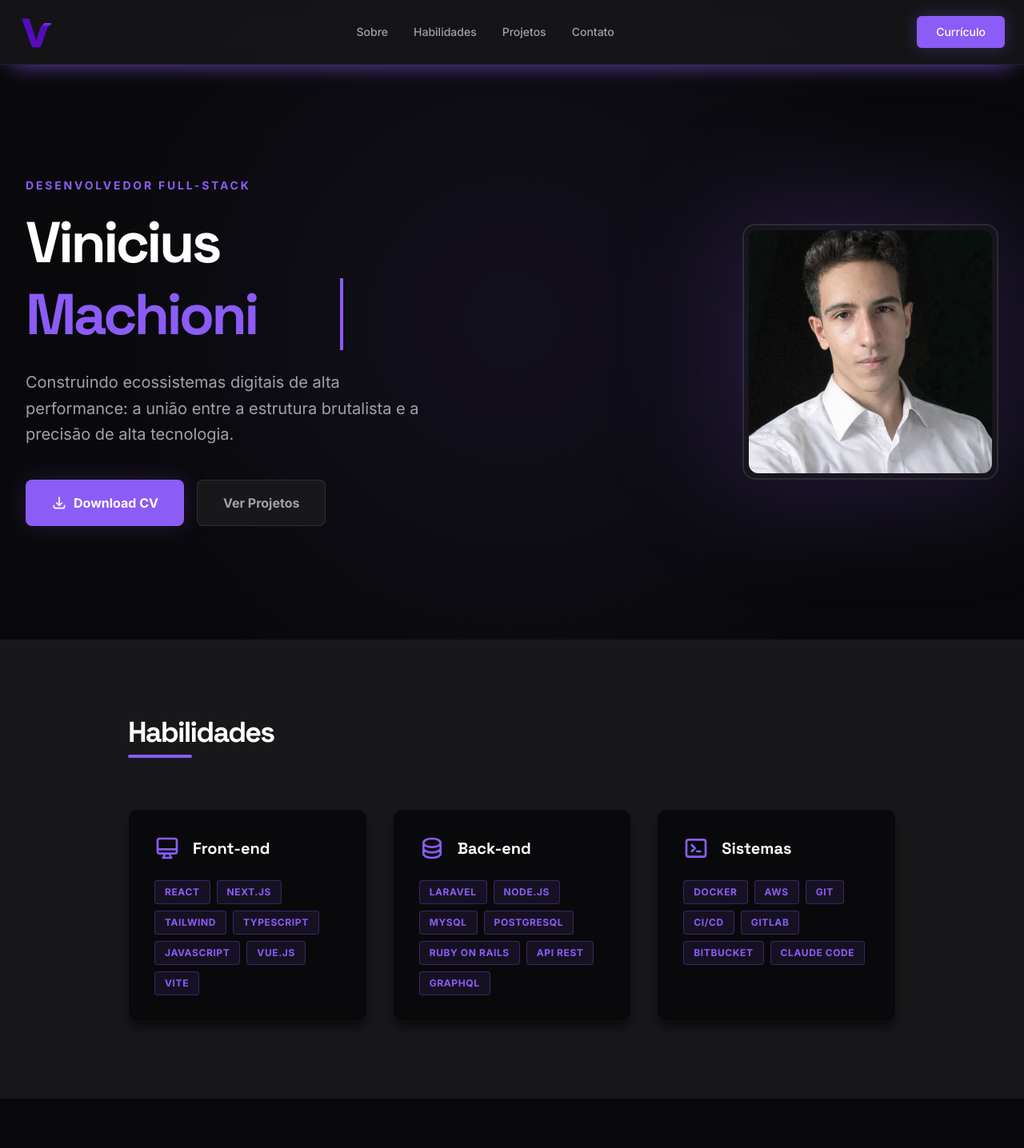
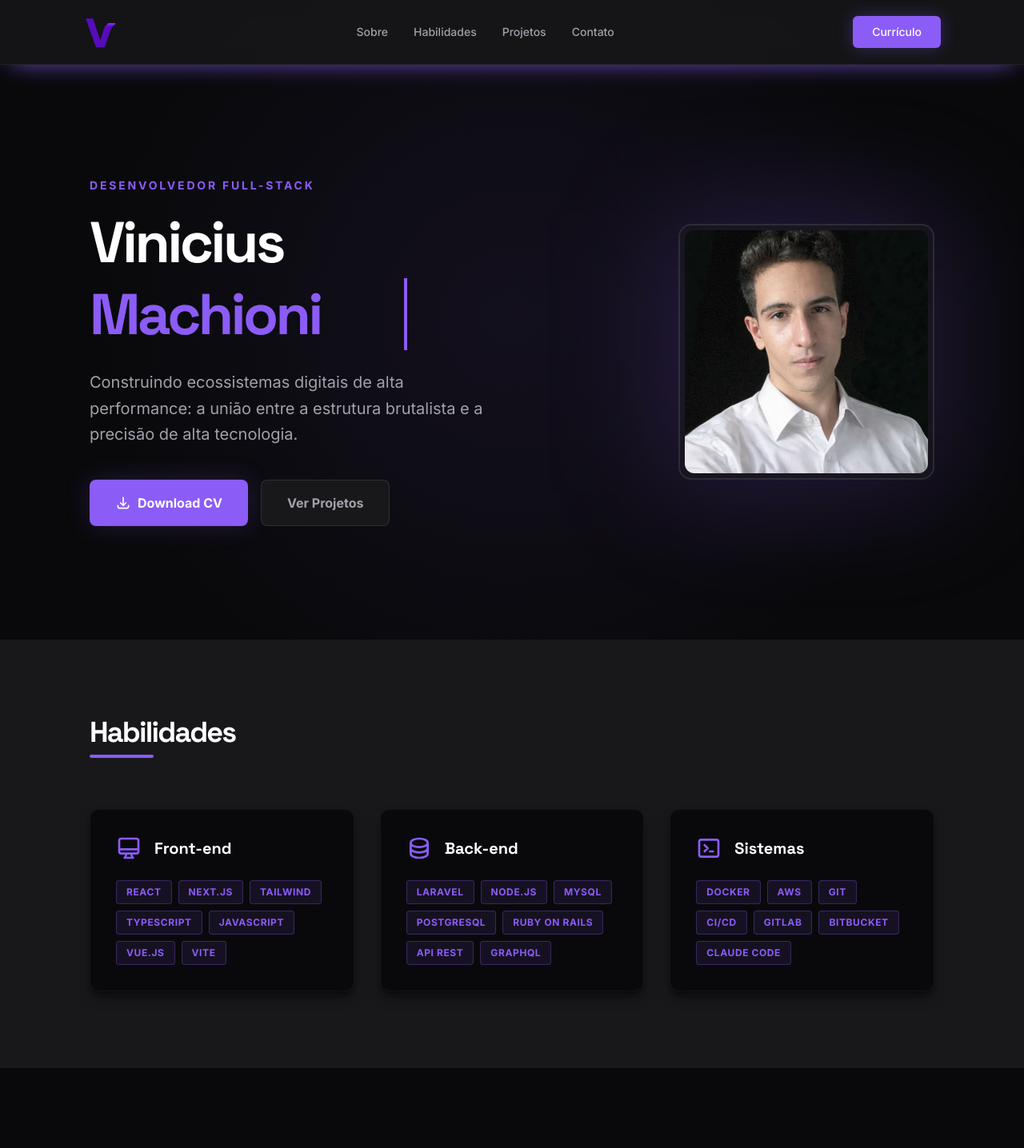
Before and after one commit to VncS1/vncs-portfolio, a Next.js app: page / in a window 1280 px wide. Shown: the top 1436 px of the page at 80% size. Built offline with nearby package versions, Linux system fonts and the light colour scheme; no server answers.

Commit message:
style: padronize components padding-x

```diff
--- a/src/components/Footer.tsx
+++ b/src/components/Footer.tsx
@@ -5,7 +5,7 @@ export function Footer() {
   const currentYear = new Date().getFullYear();
 
   return (
-    <footer className="bg-background border-t border-white/5 py-8 md:py-12">
+    <footer className="bg-background border-t border-white/5 py-8 md:py-12 md:px-20">
       <div className="max-w-7xl mx-auto px-6 md:px-8 flex flex-col md:flex-row items-center justify-between gap-6">
         <Link
           href="/"
--- a/src/components/Hero.tsx
+++ b/src/components/Hero.tsx
@@ -2,7 +2,7 @@ import Image from "next/image";
 
 export function Hero() {
   return (
-    <section className="relative min-h-screen flex items-center justify-center overflow-hidden px-8 pt-32 pb-32 lg:pt-20 lg:pb-0">
+    <section className="relative min-h-screen flex items-center justify-center overflow-hidden px-8 pt-32 pb-32 md:px-28 lg:pt-20 lg:pb-0">
       <div className="absolute inset-0 bg-[radial-gradient(circle_at_50%_50%,rgba(139,92,246,0.08),transparent_70%)] pointer-events-none"></div>
 
       <div className="max-w-7xl mx-auto grid md:grid-cols-2 gap-12 items-center relative z-10 w-full">
--- a/src/components/Navbar.tsx
+++ b/src/components/Navbar.tsx
@@ -3,7 +3,7 @@ import Link from "next/link";
 
 export function Navbar() {
   return (
-    <nav className="fixed top-0 w-full z-50 bg-surface/80 backdrop-blur-md border-b border-white/5 shadow-[0_10px_30px_-15px_var(--color-primary)]">
+    <nav className="fixed top-0 md:px-20 w-full z-50 bg-surface/80 backdrop-blur-md border-b border-white/5 shadow-[0_10px_30px_-15px_var(--color-primary)]">
       <div className="max-w-7xl mx-auto px-6 h-20 flex items-center justify-between">
         <Link
           href="/"
--- a/src/components/Projects.tsx
+++ b/src/components/Projects.tsx
@@ -66,7 +66,7 @@ export function Projects() {
 
   return (
     <section id="work" className="py-24 bg-background">
-      <div className="max-w-7xl mx-auto px-6 md:px-8">
+      <div className="max-w-7xl mx-auto px-6 md:px-20">
         <div className="flex justify-between items-end mb-16">
           <div>
             <h2 className="text-3xl md:text-4xl font-headline font-bold tracking-tighter mb-2 text-text-main">
--- a/src/components/Tech.tsx
+++ b/src/components/Tech.tsx
@@ -60,7 +60,7 @@ export function Tech() {
   ];
 
   return (
-    <section id="tech" className="py-24 md:px-32 bg-surface">
+    <section id="tech" className="py-24 md:px-20 bg-surface">
       <div className="w-full mx-auto px-6 md:px-8">
         <div className="mb-16">
           <h2 className="text-3xl md:text-4xl font-headline font-bold tracking-tighter mb-2 text-text-main">
```
Also changed, not shown: src/app/icon.png.
